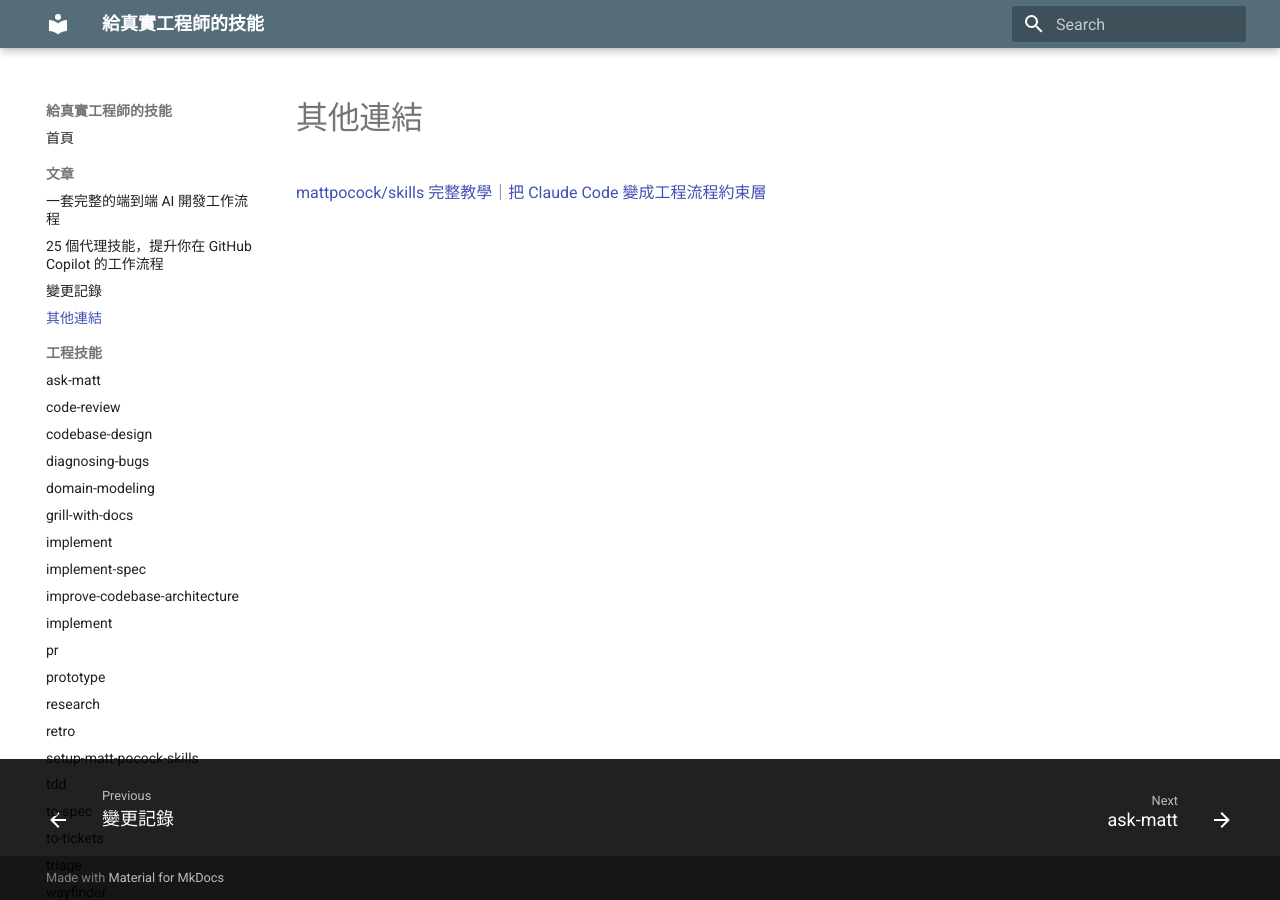
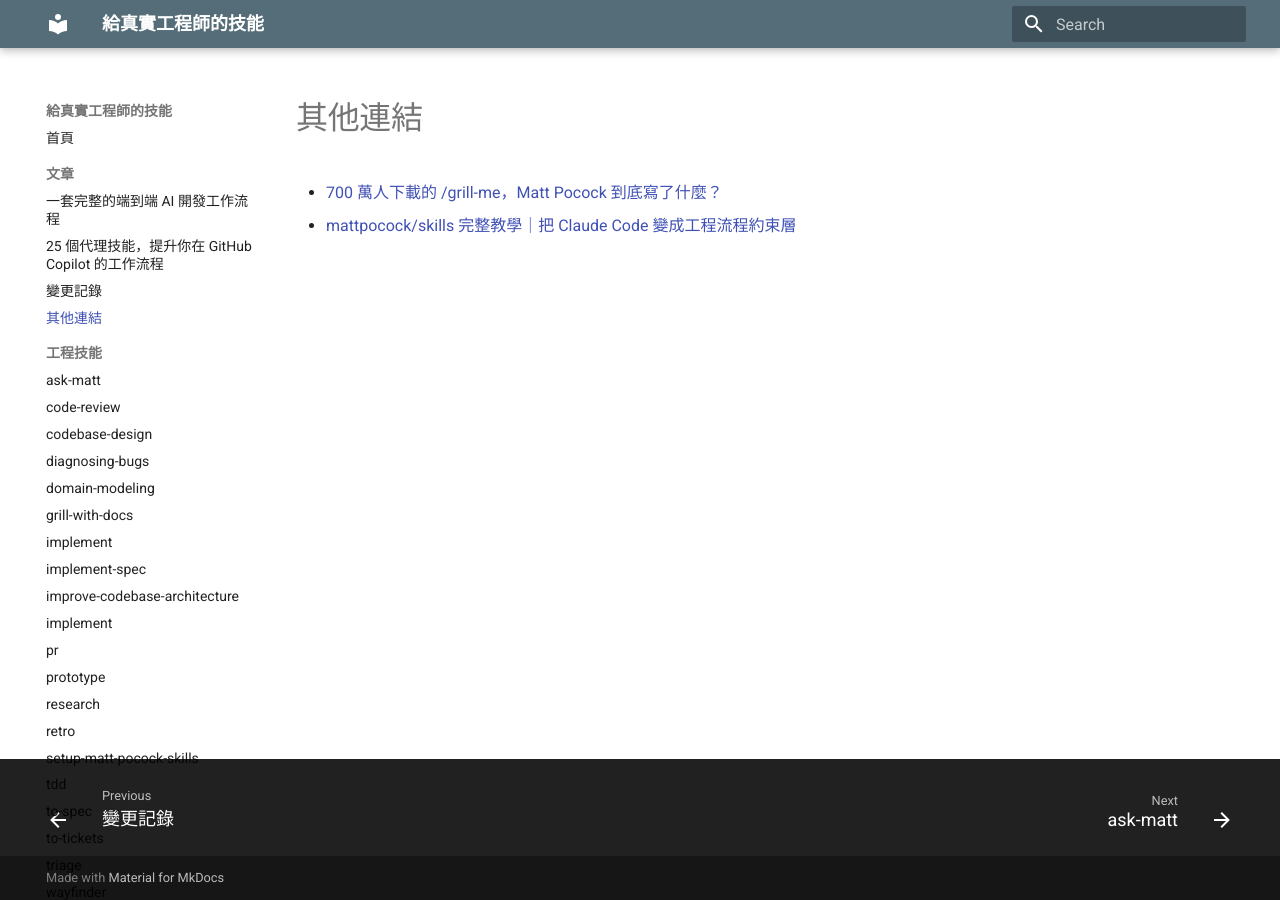
Before and after one commit to linyute/mattpocock-skills, an MkDocs documentation site: the page built from docs/posts/other-links.md, in a window 1280 px wide. Built offline with MkDocs 1.6.1 and Material for MkDocs 9.7.7, drawn with Linux system fonts in a browser that asks for light colours.

Commit message:
Update zh-tw localization

```diff
--- a/docs/posts/other-links.md
+++ b/docs/posts/other-links.md
@@ -1,3 +1,4 @@
 # 其他連結
 
-[mattpocock/skills 完整教學｜把 Claude Code 變成工程流程約束層](https://skills.tenten.co/original-html/skills-atlas-matt-pocock-skills.html)
+- [700 萬人下載的 /grill-me，Matt Pocock 到底寫了什麼？](https://www.youtube.com/watch?v=aR97E7aKEgg)
+- [mattpocock/skills 完整教學｜把 Claude Code 變成工程流程約束層](https://skills.tenten.co/original-html/skills-atlas-matt-pocock-skills.html)
```
